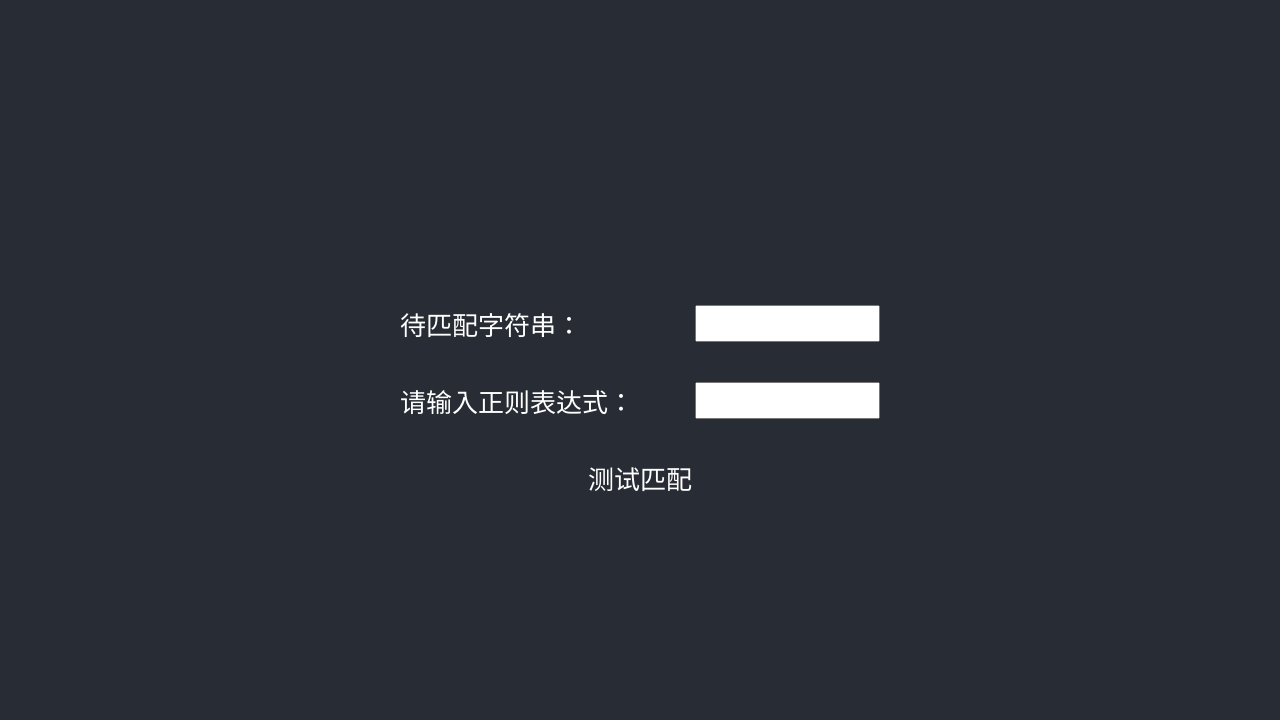
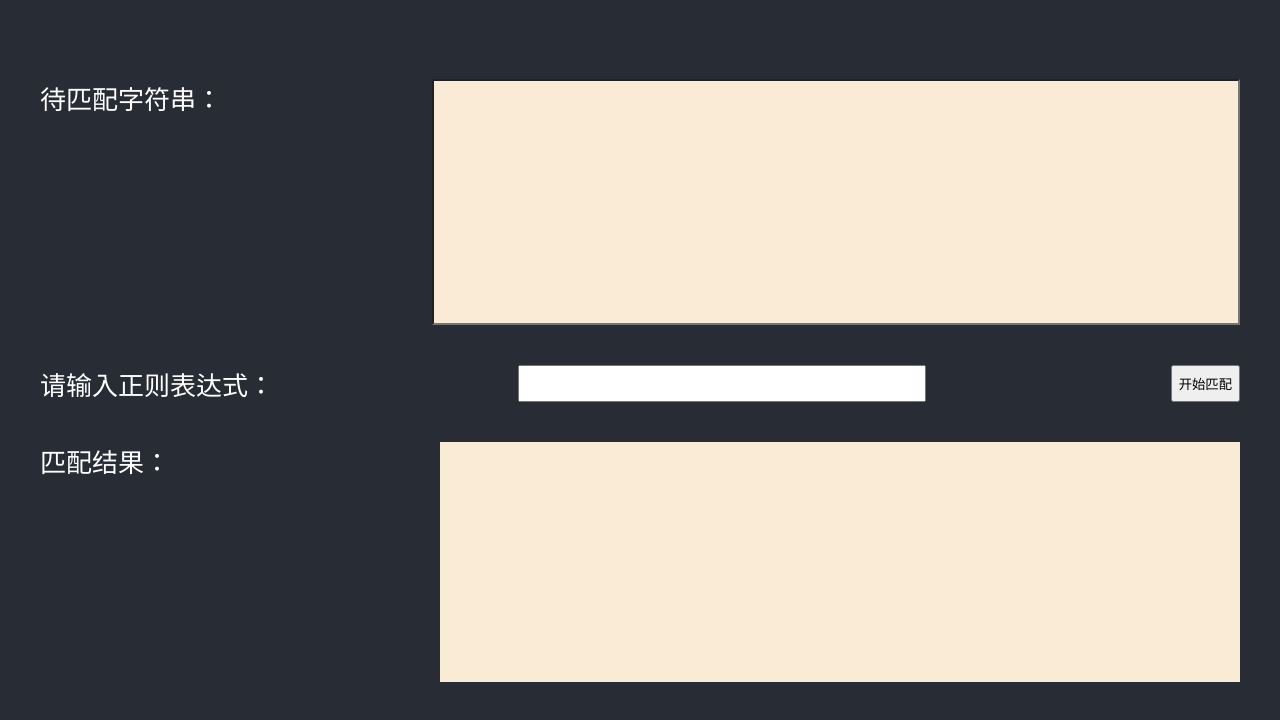
Before and after one commit to learningWu/regex-program, a React (Create React App) app: page / in a window 1280 px wide. Shown: the top 720 px of the page. Built offline with nearby package versions, Linux system fonts and the light colour scheme.

Commit message:
修改Ui

```diff
--- a/src/App.css
+++ b/src/App.css
@@ -8,11 +8,29 @@
 }
 
 .App-row {
-  min-width: 60vh;
+  min-width: 150vh;
   display: flex;
   flex-direction: row;
   justify-content: space-between;
   margin-bottom: 5vh;
+}
+
+.App-input-regex-row {
+  min-width: 150vh;
+  display: flex;
+  flex-direction: row;
+  justify-content: space-between;
+  margin-bottom: 5vh;
+}
+
+.App-input-regex-row .input {
+  width: 50vh;
+}
+
+.App-text {
+  width: 100vh;
+  height: 30vh;
+  background: antiquewhite;
 }
 
 .App-header {
--- a/src/App.js
+++ b/src/App.js
@@ -1,56 +1,72 @@
-import React, {
-  Component
-} from 'react';
-import logo from './logo.svg';
-import './App.css';
+import React, { Component } from "react";
+import logo from "./logo.svg";
+import "./App.css";
 
 class App extends Component {
-
   constructor(props) {
     super(props);
     this.state = {
       regexString: "",
-      regex: ""
-    }
+      regex: "",
+      matchResult: ""
+    };
   }
-  regexStringChange = (e) => {
+  regexStringChange = e => {
     var value = e.target.value;
     this.setState({
       regexString: value
-    })
-  }
-  regexChange = (e) => {
+    });
+  };
+  regexChange = e => {
     var value = e.target.value;
     this.setState({
       regex: value
-    })
-  }
-  startMatch = (e) => {
+    });
+  };
+  startMatch = e => {
     let reg = new RegExp(this.state.regex);
     // alert(reg.test(this.state.regexString) ? true : false);//test返回是否可以匹配到
-    alert(reg.exec(this.state.regexString));//exec返回匹配的结果
-
-  }
+    //因为 this.props 和 this.state 可能是异步更新的，你不应该依靠它们的值来计算下一个状态。
+    this.setState((prevState, props) => {
+      let result = reg.exec(prevState.regexString);
+      // alert(result ? result : '没匹配到字符串'); //exec返回匹配的结果
+      return {
+        matchResult: result
+      };
+    });
+  };
 
   render() {
-    return (<
-      div className="App" >
-      <
-      header className="App-header" >
-        <
-      div className="App-row"> 待匹配字符串：<
-            input type="text" value={this.state.regexString} onChange={this.regexStringChange} /> < /div>
-             <
-      div className="App-row"> 请输入正则表达式：<
-              input type="text" value={this.state.regex} onChange={this.regexChange} /> < /div>
-    <div onClick={this.startMatch}>
-              测试匹配
-    </div>
-            <
-      /header> < /
-      div >
-                                                                                                                                );
-                                                                                                                              }
-                                                                                                                            }
+    return (
+      <div className="App">
+        <header className="App-header">
+          <div className="App-row">
+            待匹配字符串：
+            <input
+              className="App-text"
+              type="text"
+              value={this.state.regexString}
+              onChange={this.regexStringChange}
+            />
+          </div>
+          <div className="App-input-regex-row">
+            请输入正则表达式：
+            <input
+              className="input"
+              type="text"
+              value={this.state.regex}
+              onChange={this.regexChange}
+            />
+            <button onClick={this.startMatch}>开始匹配 </button>
+          </div>
+          <div className="App-row">
+            匹配结果：
+            <text className="App-text"> {this.state.matchResult} </text>
+          </div>
+        </header>
+      </div>
+    );
+  }
+}
 
 export default App;
```
